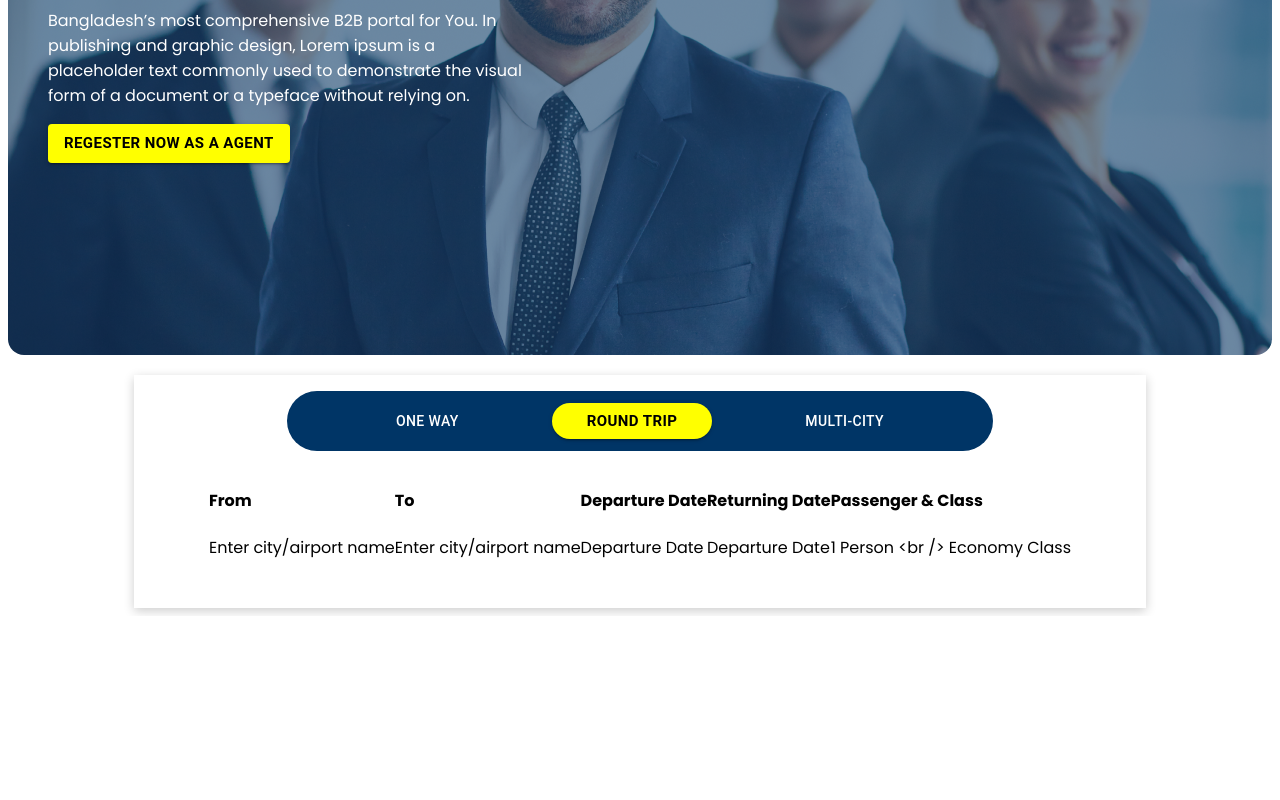
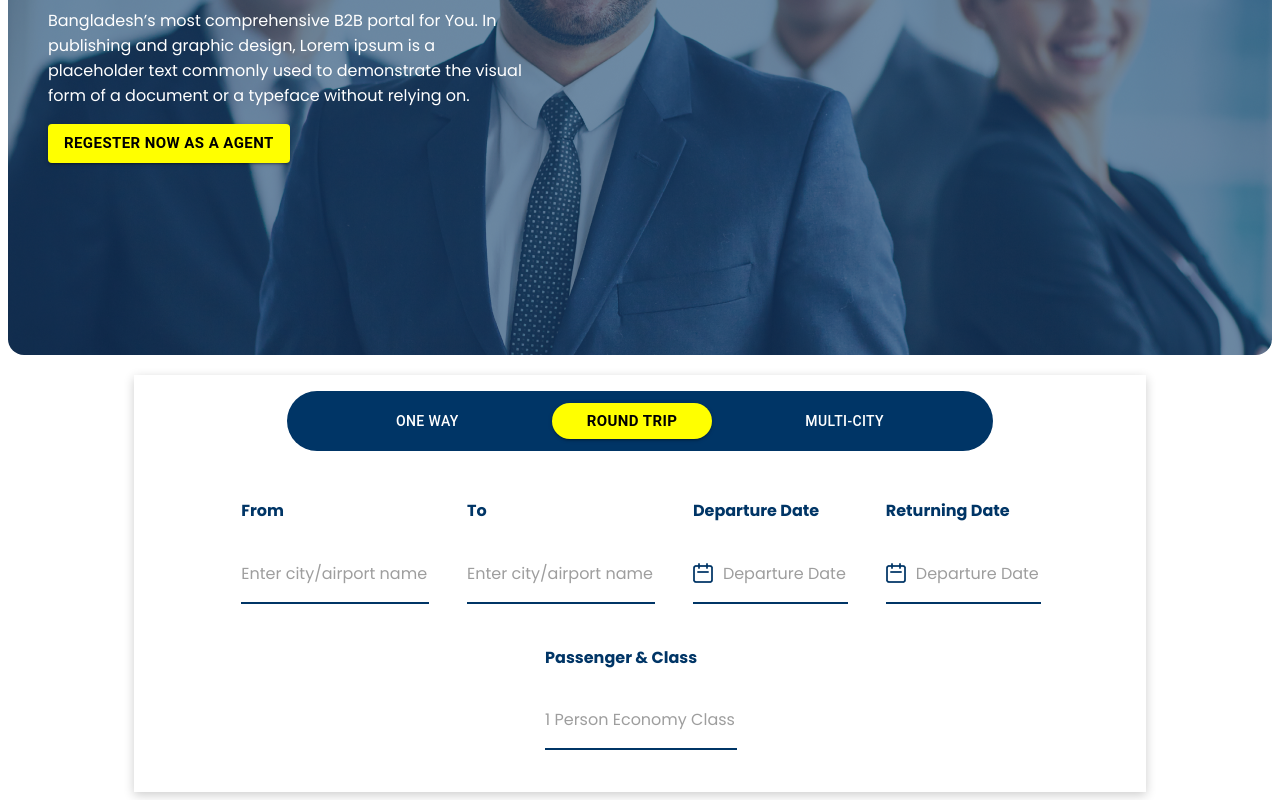
Before and after one commit to rakibul9618/fly-fair, a React (Create React App) app: page / in a window 1280 px wide. Shown: the part 423-1223 px from the top of the page. Before the commit the page ends 1039 px from the top, so only its background shows below. Built offline with nearby package versions, Linux system fonts and the light colour scheme.

Commit message:
flexbox implement completed

```diff
--- a/src/components/Form.jsx
+++ b/src/components/Form.jsx
@@ -4,6 +4,10 @@ import Box from '@mui/material/Box';
 import Button from '@mui/material/Button';
 import { styled } from '@mui/material/styles';
 import ShowInput from './ShowInput';
+
+// images
+import calendar from '../assets/images/calendar.png';
+import transfer from '../assets/images/transfer.png';
 
 const MidButton = styled(Button)({
   background: '#FFFF00',
@@ -30,16 +34,28 @@ const formData = [
   {
     header: 'Departure Date',
     placeholder: 'Departure Date',
-    logo: '',
+    logo: (
+      <img
+        style={{ paddingRight: '10px' }}
+        src={calendar}
+        alt="calender logo"
+      />
+    ),
   },
   {
     header: 'Returning Date',
     placeholder: 'Departure Date',
-    logo: '',
+    logo: (
+      <img
+        style={{ paddingRight: '10px' }}
+        src={calendar}
+        alt="calender logo"
+      />
+    ),
   },
   {
     header: 'Passenger & Class',
-    placeholder: '1 Person <br /> Economy Class ',
+    placeholder: '1 Person Economy Class',
   },
 ];
 
@@ -81,7 +97,17 @@ const Form = () => {
             Multi-City
           </Button>
         </Box>
-        <Box component="span" sx={{ p: 2, display: 'flex', flexWrap: 'wrap' }}>
+        <Box
+          component="span"
+          sx={{
+            p: 2,
+            display: 'flex',
+            flexWrap: 'wrap',
+            flexDirection: { xs: 'column', sm: 'row' },
+            justifyContent: { sm: 'space-between', md: 'center' },
+            alignItems: 'center',
+          }}
+        >
           {formData.map((data, index) => {
             return <ShowInput data={data} key={index} />;
           })}
--- a/src/components/ShowInput.jsx
+++ b/src/components/ShowInput.jsx
@@ -1,12 +1,12 @@
 const ShowInput = ({ data }) => {
   return (
-    <div>
-      <h4>{data.header}</h4>
+    <div style={{ padding: '10px 20px' }}>
+      <h4 style={{ color: '#003566' }}>{data.header}</h4>
       <div className="form-placeholder">
         {data.logo && data.logo}
-        <p>{data.placeholder}</p>
+        <p style={{ color: '#9E9E9E' }}>{data.placeholder}</p>
       </div>
-      <div></div>
+      <div style={{ width: '100%', border: '1px solid #003566' }}></div>
     </div>
   );
 };
--- a/src/index.css
+++ b/src/index.css
@@ -23,3 +23,7 @@ body {
 .airlines-list  {
   overflow-x: auto ;
 }
+.form-placeholder {
+  display: flex;
+  align-items: center;
+}
```
Also changed, not shown: src/assets/images/calendar.png (renamed from src/assets/images/date.png).
